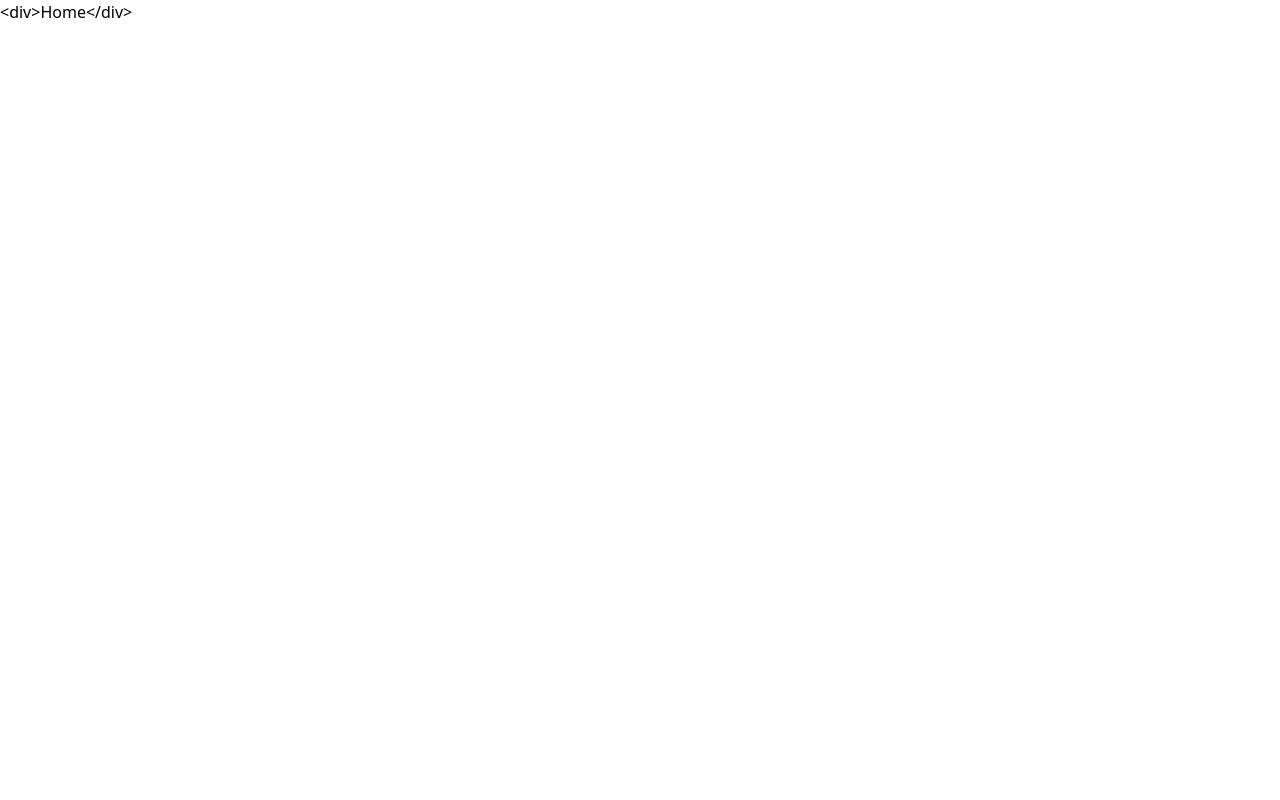
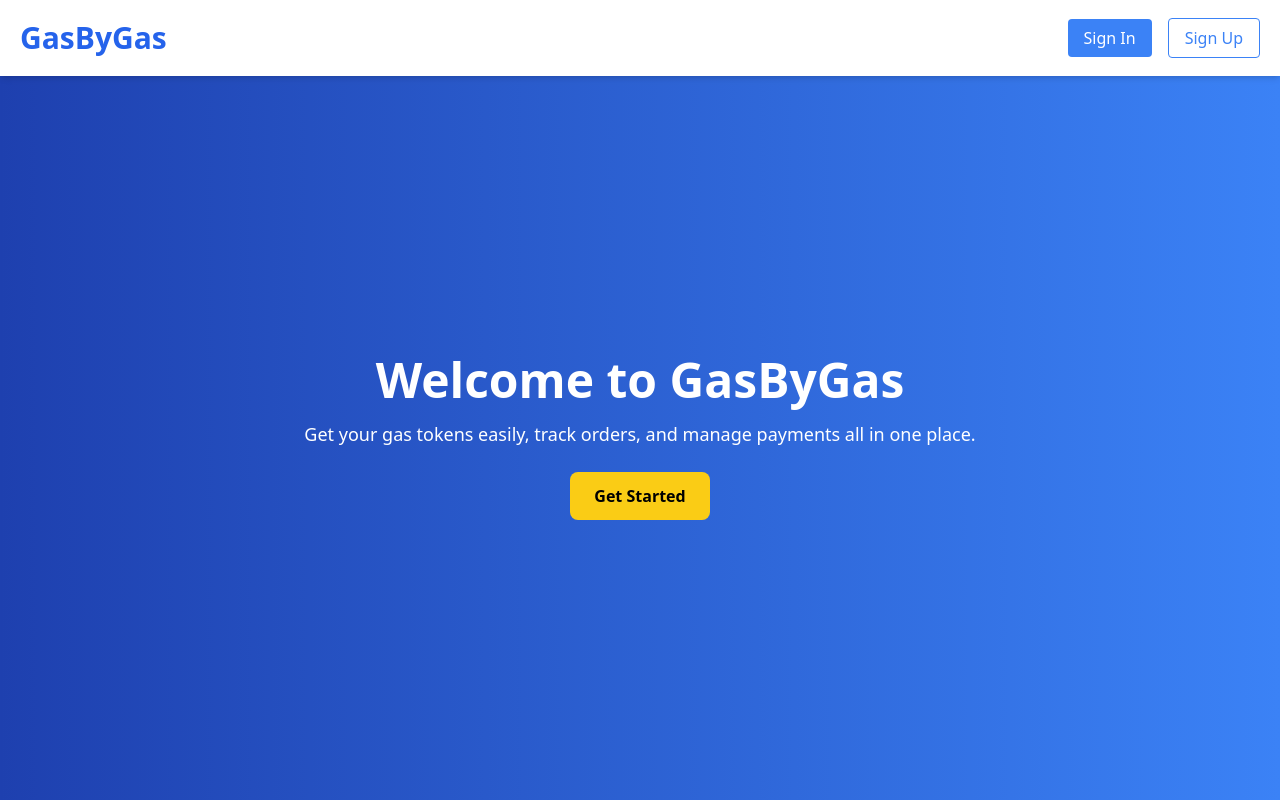
Before and after one commit to thegayankalinga/GasByGasConsumerWeb, a React (Vite) app: page / in a window 1280 px wide. Built offline with nearby package versions, Linux system fonts and the light colour scheme.

Commit message:
Landing Page

```diff
--- a/src/pages/common/Home.jsx
+++ b/src/pages/common/Home.jsx
@@ -1,3 +1,45 @@
+import { Link } from "react-router-dom";
 
-export default function Home() { return ('<div>Home</div>' );
-}
+const LandingPage = () => {
+  return (
+    <div className="min-h-screen bg-gradient-to-r from-blue-800 to-blue-500 flex flex-col">
+      {/* Navigation Bar */}
+      <nav className="w-full flex justify-between items-center p-5 bg-white shadow-md">
+        <h1 className="text-3xl font-bold text-blue-600">GasByGas</h1>
+        <div className="space-x-4">
+          <Link
+            to="/login"
+            className="px-4 py-2 bg-blue-500 text-white rounded hover:bg-blue-700"
+          >
+            Sign In
+          </Link>
+          <Link
+            to="/register"
+            className="px-4 py-2 border border-blue-500 text-blue-500 rounded hover:bg-blue-500 hover:text-white"
+          >
+            Sign Up
+          </Link>
+        </div>
+      </nav>
+
+
+      {/* Centered Content */}
+
+      <div className="flex flex-1 flex-col items-center justify-center text-center text-white px-4">
+        <h2 className="text-5xl font-bold mb-4">Welcome to GasByGas</h2>
+        <p className="text-lg mb-6">
+          Get your gas tokens easily, track orders, and manage payments all in one place.
+        </p>
+        <Link
+          to="/register"
+          className="px-6 py-3 bg-yellow-400 text-black font-semibold rounded-lg hover:bg-yellow-500 transition duration-300"
+        >
+          Get Started
+        </Link>
+      </div>
+
+    </div>
+  );
+};
+
+export default LandingPage;
```
